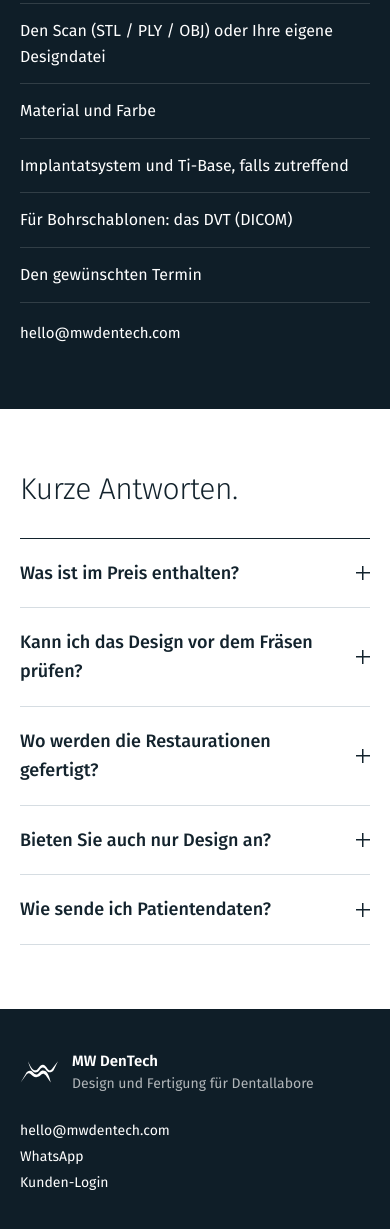
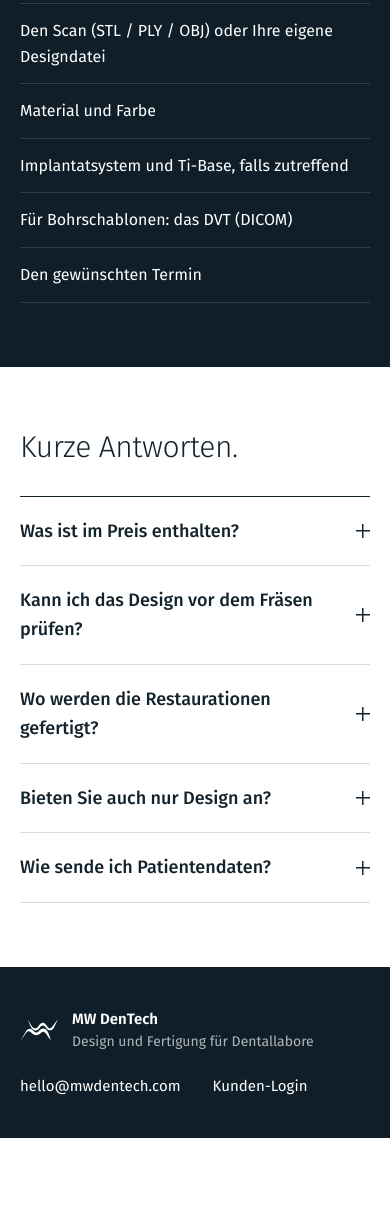
Before and after one commit to millswu/mw-dentech-site, a plain HTML site: page de/index.html in a window 390 px wide. Shown: the part 4595-5824 px from the top of the page. After the commit the page ends 5733 px from the top, so only its background shows below. Drawn offline with Linux system fonts and the light colour scheme.

Commit message:
Show contact once; two-sided footer
- Trial-case section is the one contact block: email button, WhatsApp button, QR.
  The repeated email line under "What to send" is gone.
- Footer: brand on the left; email and Client login on the right in one row
  (stacked under the brand on phones). Second WhatsApp link removed.
- Footer links no longer stretch across the column, so the focus outline hugs the text.
- home.css cache key v=20261126d.

Co-Authored-By: Claude Opus 5.5 <noreply@anthropic.com>
Claude-Session: https://claude.ai/code/session_019sMRKDs9WM6j7waW29k7Xr

```diff
--- a/de/index.html
+++ b/de/index.html
@@ -29,7 +29,7 @@
     <link rel="icon" href="../assets/mw-dentech-logo.svg" type="image/svg+xml">
     <link rel="preload" href="../assets/fonts/fira-sans-light.woff" as="font" type="font/woff" crossorigin>
     <link rel="preload" href="../assets/fonts/fira-sans-regular.woff" as="font" type="font/woff" crossorigin>
-    <link rel="stylesheet" href="../home.css?v=20261126c">
+    <link rel="stylesheet" href="../home.css?v=20261126d">
   </head>
   <body>
     <header class="site-header">
@@ -221,7 +221,6 @@
               <li>Für Bohrschablonen: das DVT (DICOM)</li>
               <li>Den gewünschten Termin</li>
             </ul>
-            <p class="contact"><a href="mailto:hello@mwdentech.com">hello@mwdentech.com</a></p>
           </div>
         </div>
       </section>
@@ -264,11 +263,10 @@
             <span class="muted">Design und Fertigung für Dentallabore</span>
           </div>
         </div>
-        <div class="footer-col">
+        <nav class="footer-links" aria-label="Kontakt">
           <a href="mailto:hello@mwdentech.com">hello@mwdentech.com</a>
-          <a href="https://wa.me/8613520990993">WhatsApp</a>
           <a href="https://casehub.mwdentech.com/">Kunden-Login</a>
-        </div>
+        </nav>
       </div>
     </footer>
   </body>
--- a/home.css
+++ b/home.css
@@ -192,10 +192,6 @@ h1, h2, h3 { margin: 0; text-wrap: balance; }
 .send-list h3 { font-size: 16px; font-weight: 500; color: rgba(255, 255, 255, 0.68); margin-bottom: 8px; }
 .send-list ul { list-style: none; margin: 0; padding: 0; border-bottom: 1px solid var(--slate-rule); }
 .send-list li { padding: 14px 0; border-top: 1px solid var(--slate-rule); font-size: 16px; }
-.send-list .contact { margin-top: 18px; font-size: 15px; }
-.send-list .contact a { text-decoration: none; }
-.send-list .contact a:hover { text-decoration: underline; text-underline-offset: 4px; }
-.send-list .contact span { display: block; }
 
 /* FAQ */
 .faq-grid { display: grid; grid-template-columns: minmax(0, 5fr) minmax(0, 7fr); gap: 32px 48px; }
@@ -218,13 +214,13 @@ h1, h2, h3 { margin: 0; text-wrap: balance; }
 
 /* Footer */
 .site-footer { padding-block: 40px; font-size: 14px; }
-.footer-grid { display: grid; grid-template-columns: minmax(0, 1.2fr) minmax(0, 2fr); gap: 24px 40px; align-items: start; }
+.footer-grid { display: grid; grid-template-columns: minmax(0, 1fr) auto; gap: 20px 40px; align-items: center; }
 .footer-brand { display: flex; align-items: center; gap: 12px; }
 .footer-brand img { width: 40px; }
 .footer-brand strong { display: block; font-size: 15px; font-weight: 600; }
 .site-footer a { text-decoration: none; }
 .site-footer a:hover { text-decoration: underline; text-underline-offset: 4px; }
-.footer-col { display: grid; gap: 4px; }
+.footer-links { display: flex; flex-wrap: wrap; justify-content: flex-end; gap: 8px 32px; font-size: 15px; }
 
 /* Responsive */
 @media (max-width: 1099px) {
@@ -239,8 +235,6 @@ h1, h2, h3 { margin: 0; text-wrap: balance; }
   .catalog .prices { grid-column: 1 / -1; }
   .cases { grid-template-columns: 1fr 1fr; }
   .cases article:last-child { grid-column: 1 / -1; max-width: calc(50% - 12px); }
-  .footer-grid { grid-template-columns: 1fr 1fr; }
-  .footer-brand { grid-column: 1 / -1; }
 }
 @media (max-width: 600px) {
   .wa-qr { display: none; }
@@ -258,6 +252,7 @@ h1, h2, h3 { margin: 0; text-wrap: balance; }
   .cases, .steps { grid-template-columns: 1fr; }
   .cases article:last-child { max-width: none; }
   .footer-grid { grid-template-columns: 1fr; }
+  .footer-links { justify-content: flex-start; }
 }
 @media (prefers-reduced-motion: reduce) {
   html { scroll-behavior: auto; }
```
Also changed, not shown: es/index.html (+3 -5 lines), fr/index.html (+3 -5 lines), index.html (+3 -5 lines), it/index.html (+3 -5 lines), ja/index.html (+3 -5 lines), nl/index.html (+3 -5 lines), zh/index.html (+3 -5 lines).
